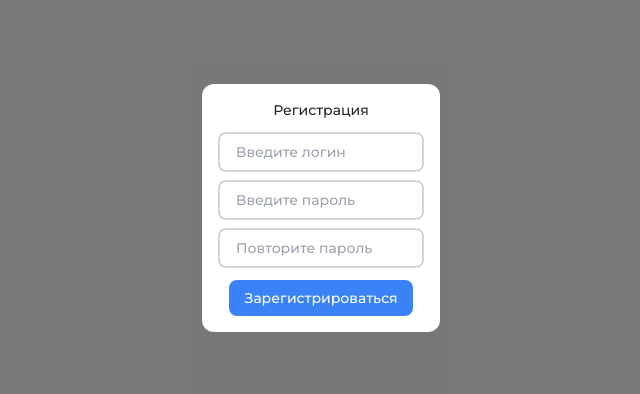
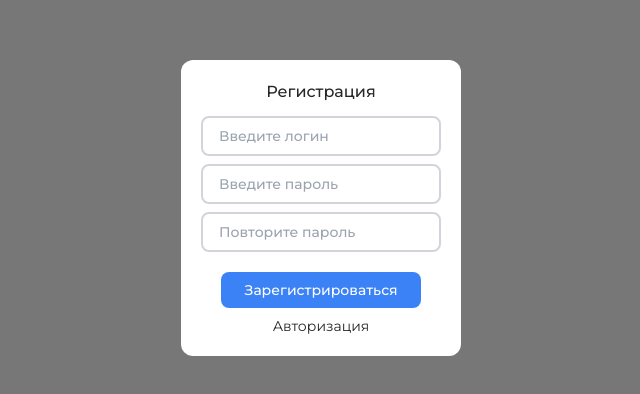
Before and after one commit to IlyaBayusov/city--guide, a React (Vite) app in the folder client/: page /reg in a window 1280 px wide. Shown: the part 192-586 px from the top of the page, without its empty margins (319-959 px from the left). Built offline with nearby package versions, Linux system fonts and the light colour scheme.

Commit message:
fixed layout

```diff
--- a/client/src/App.tsx
+++ b/client/src/App.tsx
@@ -11,7 +11,7 @@ import {
   Routes,
   Navigate,
 } from "react-router-dom";
-import Loader from "./components/Loader";
+import Loader from "./components/Loader/Loader";
 
 export default observer(function App() {
   useEffect(() => {
--- a/client/src/pages/Auth.tsx
+++ b/client/src/pages/Auth.tsx
@@ -2,7 +2,7 @@ import { useContext, useEffect, useState } from "react";
 import { Link } from "react-router-dom";
 import { Context } from "../context";
 
-const useValidation = (value, valids) => {
+const useValidation = (value: string, valids: object) => {
   const [empty, setEmpty] = useState(true);
   const [minLength, setMinLength] = useState(false);
   const [inputValid, setInputValid] = useState(false);
@@ -37,7 +37,7 @@ const useValidation = (value, valids) => {
   };
 };
 
-const useInput = (initValue, valids) => {
+const useInput = (initValue: string, valids: object) => {
   const [value, setValue] = useState(initValue);
   const [dirty, setDirty] = useState(false);
   const valid = useValidation(value, valids);
@@ -63,13 +63,13 @@ export default function Auth() {
     <>
       <div className="wrapper">
         <div className="w-full h-full flex justify-center items-center bg-black/50">
-          <div className="p-4 flex flex-col items-center bg-white rounded-xl">
-            <p className="mb-3 font-medium text-sm">Авторизация</p>
+          <div className="p-4 md:p-5 flex flex-col items-center bg-white rounded-xl">
+            <p className="mb-3 font-medium md:text-base text-sm">Авторизация</p>
 
             <div className="mb-2 flex flex-col items-center">
               <div className="mb-2">
                 <input
-                  className=" px-4 py-2 text-sm font-medium text-v-black border-2 border-gray-300 rounded-lg"
+                  className="md:min-w-60 px-4 py-2 text-sm font-medium text-v-black border-2 border-gray-300 rounded-lg"
                   type="text"
                   placeholder="Введите логин"
                   value={login.value}
@@ -97,7 +97,7 @@ export default function Auth() {
               </div>
               <div className="mb-1">
                 <input
-                  className="px-4 py-2 text-sm font-medium text-v-black border-2 border-gray-300 rounded-lg"
+                  className="md:min-w-60 px-4 py-2 text-sm font-medium text-v-black border-2 border-gray-300 rounded-lg"
                   type="password"
                   placeholder="Введите пароль"
                   value={password.value}
@@ -123,11 +123,11 @@ export default function Auth() {
                   false
                 )}
               </div>
-              <Link to="/forgotPass" className="mb-3 text-sm">
+              <Link to="/forgotPass" className="mb-3 md:mb-5 text-sm">
                 Забыли пароль?
               </Link>{" "}
               <button
-                className="px-4 py-2 text-white bg-blue-500 rounded-lg font-medium text-sm"
+                className="px-4 py-2 md:px-6 text-white bg-blue-500 rounded-lg font-medium text-sm"
                 onClick={() => store.login(login.value, password.value)}
               >
                 Войти
--- a/client/src/pages/MapPage.tsx
+++ b/client/src/pages/MapPage.tsx
@@ -10,7 +10,7 @@ export default function MapPage() {
   const [modalLogout, setModalLogout] = useState(false);
   const [modalFav, setModalFav] = useState(false);
   const [coords, setCoords] = useState([]);
-  const [userLocation, setUserLocation] = useState([]);
+  const [userLocation, setUserLocation] = useState<number[]>([]);
 
   const { store } = useContext(Context);
 
@@ -25,6 +25,7 @@ export default function MapPage() {
       navigator.geolocation.getCurrentPosition(
         (position) => {
           const { latitude, longitude } = position.coords;
+
           setUserLocation([latitude, longitude]);
         },
         (error) => {
--- a/client/src/pages/Registr.tsx
+++ b/client/src/pages/Registr.tsx
@@ -1,7 +1,8 @@
 import { useContext, useEffect, useState } from "react";
 import { Context } from "../context";
+import { Link } from "react-router-dom";
 
-const useValidation = (value, valids) => {
+const useValidation = (value: string, valids: object) => {
   const [empty, setEmpty] = useState(true);
   const [minLength, setMinLength] = useState(false);
   const [inputValid, setInputValid] = useState(false);
@@ -36,7 +37,7 @@ const useValidation = (value, valids) => {
   };
 };
 
-const useInput = (initValue, valids) => {
+const useInput = (initValue: string, valids: object) => {
   const [value, setValue] = useState<string>(initValue);
   const [dirty, setDirty] = useState(false);
   const valid = useValidation(value, valids);
@@ -63,13 +64,13 @@ export default function Registr() {
     <>
       <div className="wrapper">
         <div className="w-full h-full flex justify-center items-center bg-black/50">
-          <div className="p-4 flex flex-col items-center bg-white rounded-xl">
-            <p className="mb-3 font-medium text-sm">Регистрация</p>
+          <div className="p-4 md:p-5 flex flex-col items-center bg-white rounded-xl">
+            <p className="mb-3 font-medium text-sm md:text-base">Регистрация</p>
 
             <div className="flex flex-col items-center">
               <div className="mb-2 ">
                 <input
-                  className="px-4 py-2 text-sm font-medium text-v-black border-2 border-gray-300 rounded-lg"
+                  className="md:min-w-60 px-4 py-2 text-sm font-medium text-v-black border-2 border-gray-300 rounded-lg"
                   type="text"
                   placeholder="Введите логин"
                   value={login.value}
@@ -98,7 +99,7 @@ export default function Registr() {
 
               <div className="mb-2 ">
                 <input
-                  className="px-4 py-2 text-sm font-medium text-v-black border-2 border-gray-300 rounded-lg"
+                  className="md:min-w-60 px-4 py-2 text-sm font-medium text-v-black border-2 border-gray-300 rounded-lg"
                   type="password"
                   placeholder="Введите пароль"
                   value={password.value}
@@ -125,9 +126,9 @@ export default function Registr() {
                 )}
               </div>
 
-              <div className="mb-3 ">
+              <div className="mb-3 md:mb-5">
                 <input
-                  className="px-4 py-2 text-sm font-medium text-v-black border-2 border-gray-300 rounded-lg"
+                  className="md:min-w-60 px-4 py-2 text-sm font-medium text-v-black border-2 border-gray-300 rounded-lg"
                   type="password"
                   placeholder="Повторите пароль"
                   value={passwordSecond.value}
@@ -154,7 +155,7 @@ export default function Registr() {
                 )}
               </div>
               <button
-                className="px-4 py-2 text-white bg-blue-500 rounded-lg font-medium text-sm"
+                className="px-4 py-2 md:px-6 mb-2 text-white bg-blue-500 rounded-lg font-medium text-sm"
                 onClick={() =>
                   store.registration(
                     login.value,
@@ -165,6 +166,10 @@ export default function Registr() {
               >
                 Зарегистрироваться
               </button>
+
+              <Link to="/login" className="text-sm">
+                Авторизация
+              </Link>
             </div>
           </div>
         </div>
```
Also changed, not shown: client/src/components/Loader/Loader.tsx (renamed from client/src/components/Loader.tsx).
